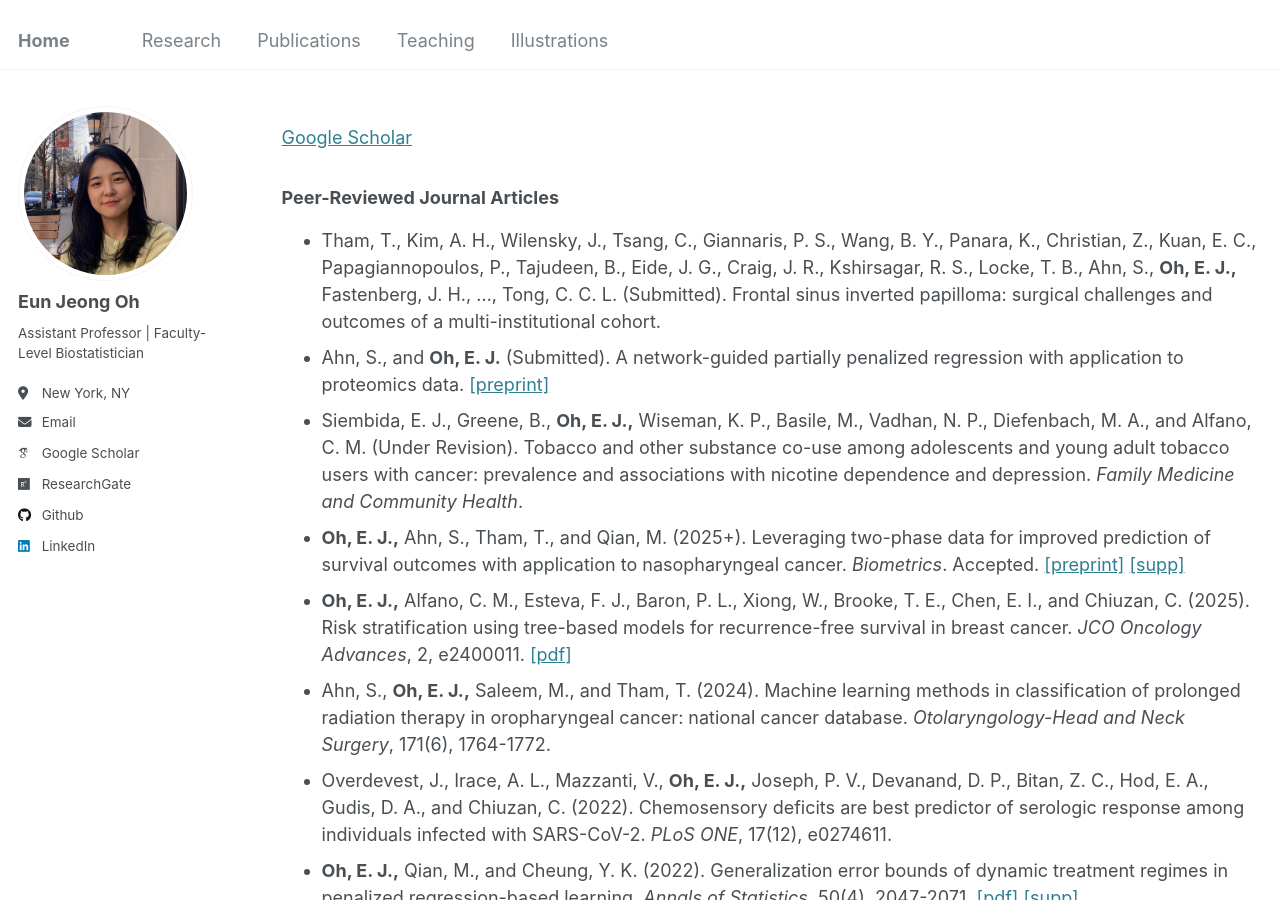
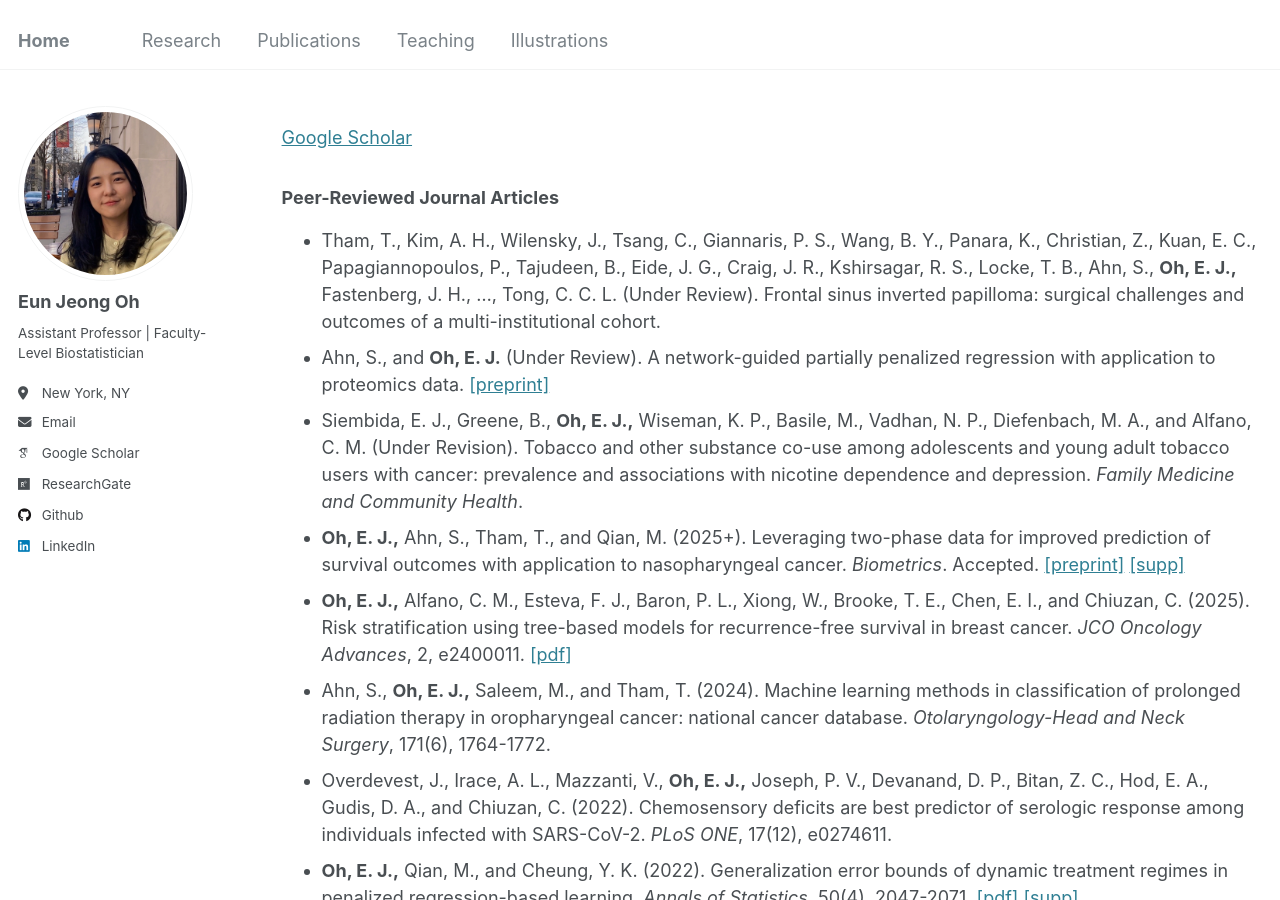
Before and after one commit to oheunj/oheunj.github.io, a Jekyll site: the page built from _pages/publications.md, in a window 1280 px wide and 900 px high. Built offline with Jekyll 4.4.1, drawn with Linux system fonts in a browser that asks for light colours; some web fonts are replaced.

Commit message:
Update publications.md

```diff
--- a/_pages/publications.md
+++ b/_pages/publications.md
@@ -12,8 +12,8 @@
 [Google Scholar](https://scholar.google.com/citations?user=zpclPhcAAAAJ&hl=en)
 
 ### Peer-Reviewed Journal Articles
-* Tham, T., Kim, A. H., Wilensky, J., Tsang, C., Giannaris, P. S., Wang, B. Y., Panara, K., Christian, Z., Kuan, E. C., Papagiannopoulos, P., Tajudeen, B., Eide, J. G., Craig, J. R., Kshirsagar, R. S., Locke, T. B., Ahn, S., __Oh, E. J.,__ Fastenberg, J. H., ..., Tong, C. C. L. (Submitted). Frontal sinus inverted papilloma: surgical challenges and outcomes of a multi-institutional cohort.
-* Ahn, S., and __Oh, E. J.__ (Submitted). A network-guided partially penalized regression with application to proteomics data. [[preprint]](https://arxiv.org/pdf/2505.22986)
+* Tham, T., Kim, A. H., Wilensky, J., Tsang, C., Giannaris, P. S., Wang, B. Y., Panara, K., Christian, Z., Kuan, E. C., Papagiannopoulos, P., Tajudeen, B., Eide, J. G., Craig, J. R., Kshirsagar, R. S., Locke, T. B., Ahn, S., __Oh, E. J.,__ Fastenberg, J. H., ..., Tong, C. C. L. (Under Review). Frontal sinus inverted papilloma: surgical challenges and outcomes of a multi-institutional cohort.
+* Ahn, S., and __Oh, E. J.__ (Under Review). A network-guided partially penalized regression with application to proteomics data. [[preprint]](https://arxiv.org/pdf/2505.22986)
 * Siembida, E. J., Greene, B., __Oh, E. J.,__ Wiseman, K. P., Basile, M., Vadhan, N. P., Diefenbach, M. A., and Alfano, C. M. (Under Revision). Tobacco and other substance co-use among adolescents and young adult tobacco users with cancer: prevalence and associations with nicotine dependence and depression. _Family Medicine and Community Health_.
 * __Oh, E. J.,__ Ahn, S., Tham, T., and Qian, M. (2025+). Leveraging two-phase data for improved prediction of survival outcomes with application to nasopharyngeal cancer. _Biometrics_. Accepted. [[preprint]](https://arxiv.org/pdf/2503.16732) [[supp]](https://oheunj.github.io/files/BIOM_SuppMaterials_TwoPhaseSurv.pdf)
 * __Oh, E. J.,__ Alfano, C. M., Esteva, F. J., Baron, P. L., Xiong, W., Brooke, T. E., Chen, E. I., and  Chiuzan, C. (2025). Risk stratification using tree-based models for recurrence-free survival in breast cancer. _JCO Oncology Advances_, 2, e2400011. [[pdf]](https://ascopubs.org/doi/pdfdirect/10.1200/OA.24.00011)
```
